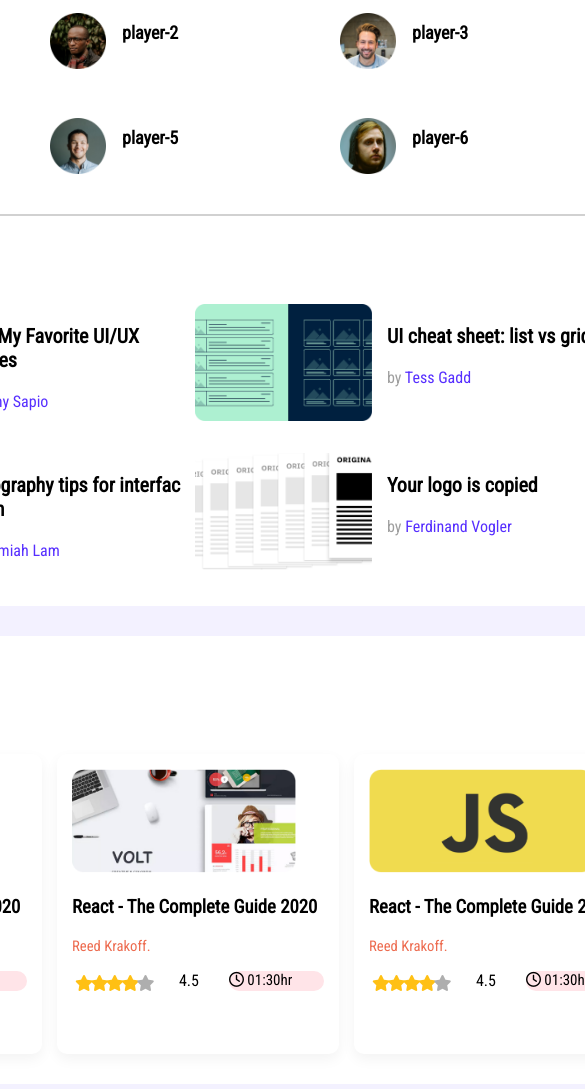
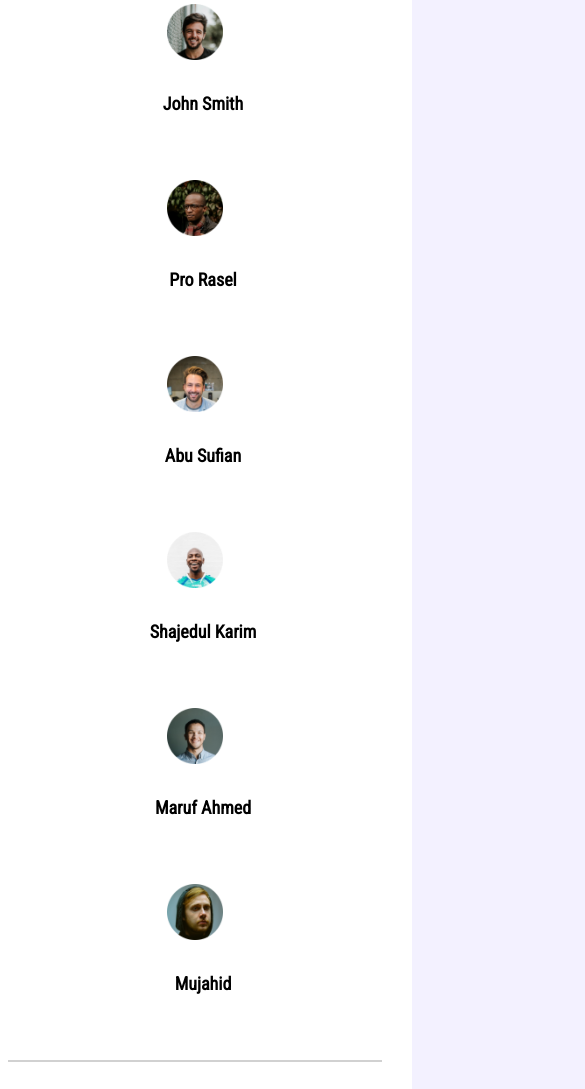
Before and after one commit to EmonIslamShanto/leader-board, a plain HTML site: page index.html in a window 390 px wide. Shown: the part 85-1174 px from the top of the page, 585 px wide, since content can reach past the window. Drawn offline with Linux system fonts and the light colour scheme.

Commit message:
make responsive layout

```diff
--- a/index.html
+++ b/index.html
@@ -23,27 +23,27 @@
             <div class="players">
                 <div class="player">
                     <img src="images/players/player-1.png" alt="">
-                    <h3 class="player-name">player-1</p>
+                    <h3 class="player-name">John Smith</p>
                 </div>
                 <div class="player">
                     <img src="images/players/player-2.png" alt="">
-                    <h3 class="player-name">player-2</p>
+                    <h3 class="player-name">Pro Rasel</p>
                 </div>
                 <div class="player">
                     <img src="images/players/player-3.png" alt="">
-                    <h3 class="player-name">player-3</p>
+                    <h3 class="player-name">Abu Sufian</p>
                 </div>
                 <div class="player">
                     <img src="images/players/player-4.png" alt="">
-                    <h3 class="player-name">player-4</p>
+                    <h3 class="player-name">Shajedul Karim</p>
                 </div>
                 <div class="player">
                     <img src="images/players/player-5.png" alt="">
-                    <h3 class="player-name">player-5</p>
+                    <h3 class="player-name">Maruf Ahmed</p>
                 </div>
                 <div class="player">
                     <img src="images/players/player-6.png" alt="">
-                    <h3 class="player-name">player-6</p>
+                    <h3 class="player-name">Mujahid</p>
                 </div>
 
             </div>
@@ -115,8 +115,8 @@
                         <img src="images/courses/course-2.png" alt="">
                     </div>
                     <div class="course-title">
-                        <h3>React - The Complete Guide 2020</h3>
-                        <a href="">Reed Krakoff.</a>
+                        <h3>Powerpoint 2020 Master Powerpoint Cour</h3>
+                        <a href="">Walter Scott</a>
                     </div>
                     <div class="course-info">
                         <i class="fa-solid fa-star filled"></i>
@@ -125,7 +125,7 @@
                         <i class="fa-solid fa-star filled"></i>
                         <i class="fa-solid fa-star empty"></i>
                         <p>4.5</p>
-                        <p class="hour"><i class="fa-regular fa-clock"></i> 01:30hr</p>
+                        <p class="hour"><i class="fa-regular fa-clock"></i> 01:20hr</p>
 
                     </div>
                 </article>
@@ -134,7 +134,7 @@
                         <img src="images/courses/course-3.png" alt="">
                     </div>
                     <div class="course-title">
-                        <h3>React - The Complete Guide 2020</h3>
+                        <h3>The Complete JavaScript Course 2020</h3>
                         <a href="">Reed Krakoff.</a>
                     </div>
                     <div class="course-info">
--- a/styles/style.css
+++ b/styles/style.css
@@ -40,6 +40,7 @@
 }
 .player-name{
     padding-left: 16px;
+    padding-top: 15px;
     font-size: 18px;
 }
 hr{
@@ -138,3 +139,29 @@
     font-size: 15px;
     font-weight: 400;
 }
+/* responsive layout */
+
+
+/* mobile device */
+@media screen and (max-width: 700px ) {
+    .container{
+        width: 100%;
+    }
+    .players, .top-blogs, .courses{
+        grid-template-columns: repeat(1, 1fr);
+    }
+    .player, .blog{
+        flex-direction: column;
+    }
+
+}
+ /* tablet device */
+ @media screen and (max-width: 990px) and (min-width:701px ) {
+    .container{
+        width: 100%;
+    }
+    .players, .top-blogs, .courses{
+        grid-template-columns: repeat(2, 1fr);
+    }
+
+}
```
